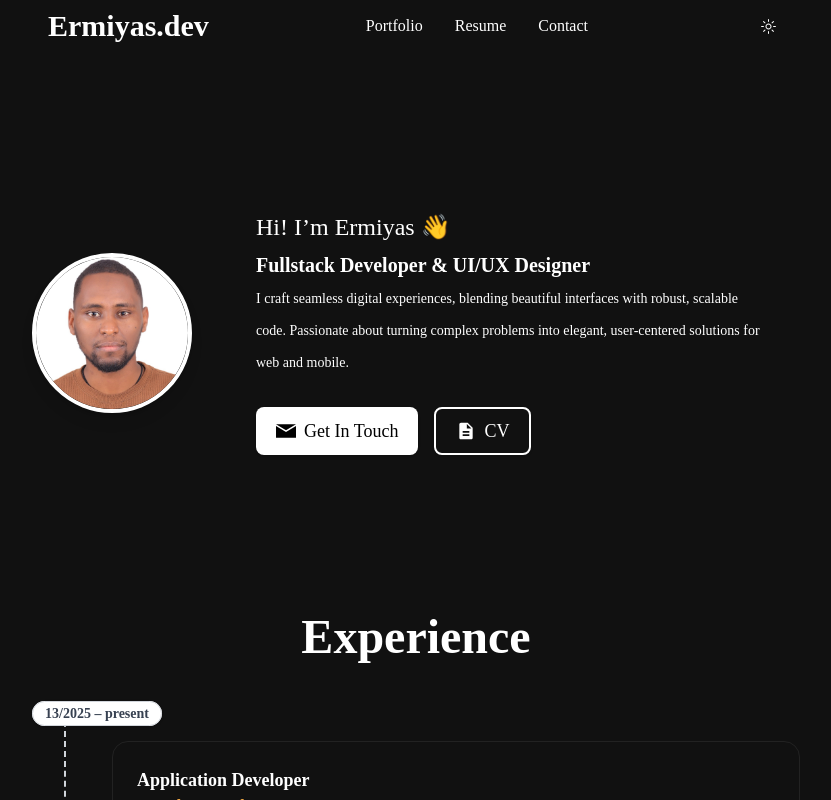
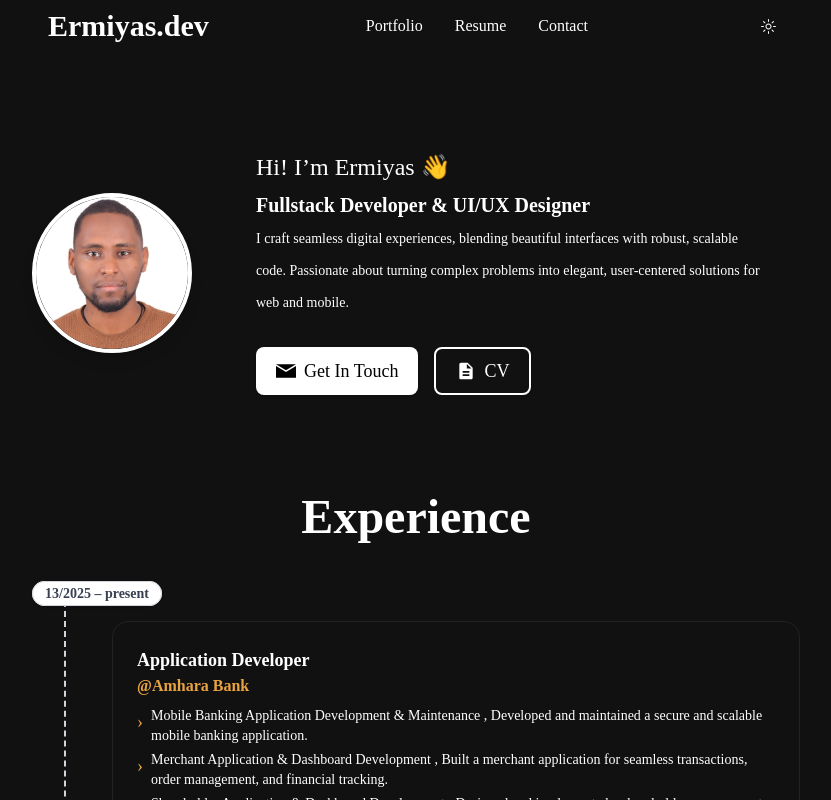
Before and after one commit to Yishak27/Portifolioo, a React (Create React App) app: page / in a window 1280 px wide. Shown: the top 800 px of the page, without its empty margins (224-1055 px from the left). Built offline with nearby package versions, Linux system fonts and the light colour scheme.

Commit message:
Update HomePage: Adjust minimum height of the main section for improved layout and visual balance.

```diff
--- a/src/components/page/HomePage.js
+++ b/src/components/page/HomePage.js
@@ -3,7 +3,7 @@
 
 export const HomePage = () => {
     return (
-        <section className="w-full min-h-[70vh] flex flex-col items-center justify-center px-4 py-12">
+        <section className="w-full min-h-[55vh] flex flex-col items-center justify-center px-4 py-12">
             <div className="flex flex-col md:flex-row items-center justify-center gap-8 w-full max-w-7xl">
                 <div className="flex-shrink-0 flex items-center justify-center">
                     <img src="/photo.jpg" alt="Ermiyas Damte" className="rounded-full w-40 h-40 object-cover border-4 border-[var(--color-primary)] shadow-lg" />
```
